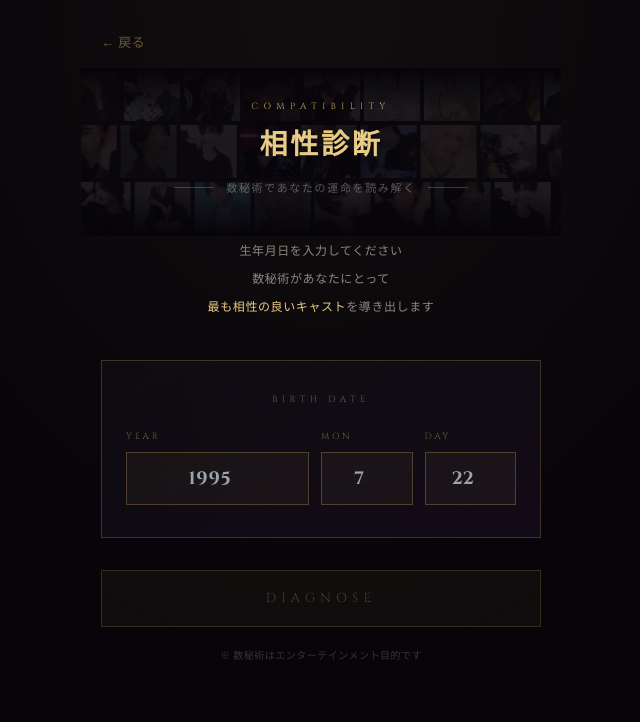
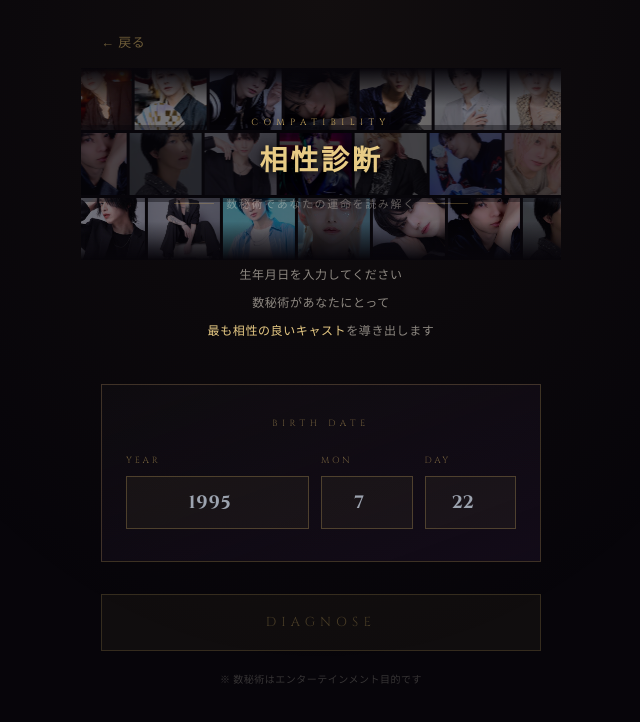
Before and after one commit to iiiiwwww1207-creator/VALHALLA, a Next.js app in the folder webapp/apps/valhalla/: page /matching in a window 1280 px wide. Shown: the top 722 px of the page, without its empty margins (319-959 px from the left). Built offline with nearby package versions, Linux system fonts and the light colour scheme.

Commit message:
design: 相性診断ヘッダーの写真背景を視認できる濃さに調整

```diff
--- a/webapp/apps/valhalla/app/matching/page.tsx
+++ b/webapp/apps/valhalla/app/matching/page.tsx
@@ -173,51 +173,47 @@ export default function MatchingPage() {
         </div>
 
         {/* ── ヘッダー（写真流れる背景付き）── */}
-        <div style={{ position: 'relative', textAlign: 'center', paddingTop: '32px', paddingBottom: '40px', overflow: 'hidden', margin: '0 -20px' }}>
+        <div style={{ position: 'relative', textAlign: 'center', paddingTop: '48px', paddingBottom: '48px', overflow: 'hidden', margin: '0 -20px' }}>
 
           {/* 流れる写真 3行 */}
-          <div style={{ position: 'absolute', inset: 0, display: 'flex', flexDirection: 'column', gap: '4px', opacity: 0.18, pointerEvents: 'none' }}>
+          <div style={{ position: 'absolute', inset: 0, display: 'flex', flexDirection: 'column', gap: '3px', pointerEvents: 'none' }}>
             {/* 1行目: 左へ */}
-            <div style={{ display: 'flex', gap: '4px', overflow: 'hidden', flex: 1 }}>
-              <div className="marquee-left" style={{ display: 'flex', gap: '4px', flexShrink: 0 }}>
+            <div style={{ display: 'flex', gap: '3px', overflow: 'hidden', flex: 1 }}>
+              <div className="marquee-left" style={{ display: 'flex', gap: '3px', flexShrink: 0 }}>
                 {row1.map((img, i) => (
-                  <div key={i} style={{ width: '56px', flexShrink: 0, height: '100%' }}>
-                    <img src={img} alt="" style={{ width: '56px', height: '100%', objectFit: 'cover', display: 'block' }} />
-                  </div>
+                  <img key={i} src={img} alt="" style={{ width: '72px', flexShrink: 0, height: '100%', objectFit: 'cover', display: 'block' }} />
                 ))}
               </div>
             </div>
             {/* 2行目: 右へ */}
-            <div style={{ display: 'flex', gap: '4px', overflow: 'hidden', flex: 1 }}>
-              <div className="marquee-right" style={{ display: 'flex', gap: '4px', flexShrink: 0 }}>
+            <div style={{ display: 'flex', gap: '3px', overflow: 'hidden', flex: 1 }}>
+              <div className="marquee-right" style={{ display: 'flex', gap: '3px', flexShrink: 0 }}>
                 {row2.map((img, i) => (
-                  <div key={i} style={{ width: '56px', flexShrink: 0, height: '100%' }}>
-                    <img src={img} alt="" style={{ width: '56px', height: '100%', objectFit: 'cover', display: 'block' }} />
-                  </div>
+                  <img key={i} src={img} alt="" style={{ width: '72px', flexShrink: 0, height: '100%', objectFit: 'cover', display: 'block' }} />
                 ))}
               </div>
             </div>
             {/* 3行目: 左へ（速度違う） */}
-            <div style={{ display: 'flex', gap: '4px', overflow: 'hidden', flex: 1 }}>
-              <div className="marquee-left2" style={{ display: 'flex', gap: '4px', flexShrink: 0 }}>
+            <div style={{ display: 'flex', gap: '3px', overflow: 'hidden', flex: 1 }}>
+              <div className="marquee-left2" style={{ display: 'flex', gap: '3px', flexShrink: 0 }}>
                 {row3.map((img, i) => (
-                  <div key={i} style={{ width: '56px', flexShrink: 0, height: '100%' }}>
-                    <img src={img} alt="" style={{ width: '56px', height: '100%', objectFit: 'cover', display: 'block' }} />
-                  </div>
+                  <img key={i} src={img} alt="" style={{ width: '72px', flexShrink: 0, height: '100%', objectFit: 'cover', display: 'block' }} />
                 ))}
               </div>
             </div>
           </div>
 
-          {/* 上下グラデーションオーバーレイ */}
-          <div style={{ position: 'absolute', inset: 0, background: `linear-gradient(to bottom, ${DARK} 0%, transparent 25%, transparent 75%, ${DARK} 100%)`, pointerEvents: 'none' }} />
-          {/* 暗めオーバーレイ（文字を読みやすく） */}
-          <div style={{ position: 'absolute', inset: 0, background: 'rgba(7,5,10,0.5)', pointerEvents: 'none' }} />
+          {/* 全体に薄暗いオーバーレイ */}
+          <div style={{ position: 'absolute', inset: 0, background: 'rgba(7,5,10,0.55)', pointerEvents: 'none' }} />
+          {/* 上下グラデーション（端をなじませる） */}
+          <div style={{ position: 'absolute', inset: 0, background: `linear-gradient(to bottom, ${DARK} 0%, transparent 20%, transparent 80%, ${DARK} 100%)`, pointerEvents: 'none' }} />
+          {/* テキスト中央部だけさらに暗くして読みやすく */}
+          <div style={{ position: 'absolute', left: 0, right: 0, top: '30%', bottom: '30%', background: 'rgba(7,5,10,0.4)', pointerEvents: 'none' }} />
 
           {/* テキスト */}
           <div style={{ position: 'relative', zIndex: 2 }}>
             <p style={{ fontSize: '9px', letterSpacing: '0.6em', color: GOLD, marginBottom: '12px', textTransform: 'uppercase', fontFamily: 'var(--font-cinzel)' }}>Compatibility</p>
-            <h1 style={{ fontSize: '28px', fontWeight: 700, color: GOLD_BRIGHT, fontFamily: 'var(--font-cinzel)', letterSpacing: '0.1em', marginBottom: '12px', textShadow: '0 2px 20px rgba(0,0,0,0.8)' }}>
+            <h1 style={{ fontSize: '28px', fontWeight: 700, color: GOLD_BRIGHT, fontFamily: 'var(--font-cinzel)', letterSpacing: '0.1em', marginBottom: '12px', textShadow: '0 0 30px rgba(0,0,0,1), 0 2px 8px rgba(0,0,0,0.9)' }}>
               相性診断
             </h1>
             <div style={{ display: 'flex', alignItems: 'center', gap: '12px', justifyContent: 'center' }}>
```
